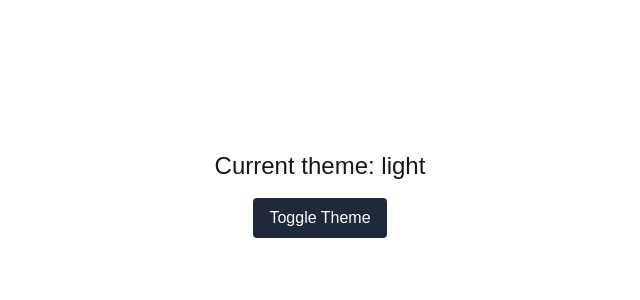
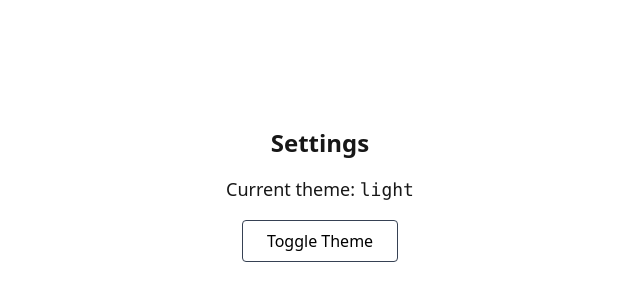
Before and after one commit to garybayes/saas-app, a Next.js app: page /settings in a window 1280 px wide. Shown: the part 206-506 px from the top of the page, without its empty margins (320-960 px from the left). Built offline with nearby package versions, Linux system fonts and the light colour scheme; no server answers; the database is empty.

Commit message:
Sprint 1 complete: TypeScript conversion, ThemeProvider, settings page, Tailwind dark mode, Prisma client

```diff
--- /dev/null
+++ b/src/app/api/theme/route.ts
@@ -0,0 +1,51 @@
+import { NextRequest, NextResponse } from "next/server";
+import { prisma } from "@/lib/prisma";
+
+interface ThemeRequestBody {
+  userId?: string;
+  theme?: "light" | "dark";
+}
+
+// GET: fetch current theme
+export async function GET(req: NextRequest) {
+  const userId = req.nextUrl.searchParams.get("userId") || "user-001";
+
+  try {
+    const user = await prisma.user.findUnique({
+      where: { id: userId },
+      select: { theme: true },
+    });
+
+    return NextResponse.json({
+      theme: user?.theme || "light",
+    });
+  } catch (error) {
+    console.error("GET /api/theme error:", error);
+    return NextResponse.json({ theme: "light" }, { status: 500 });
+  }
+}
+
+// POST: update theme
+export async function POST(req: NextRequest) {
+  try {
+    const body: ThemeRequestBody = await req.json();
+    const userId = body.userId || "user-001";
+    const theme = body.theme || "light";
+
+    // Upsert ensures user exists
+    const user = await prisma.user.upsert({
+      where: { id: userId },
+      update: { theme },
+      create: {
+        id: userId,
+        email: "user@example.com", // placeholder, required by schema
+        theme,
+      },
+    });
+
+    return NextResponse.json({ theme: user.theme });
+  } catch (error) {
+    console.error("POST /api/theme error:", error);
+    return NextResponse.json({ theme: "light" }, { status: 500 });
+  }
+}
--- a/src/app/globals.css
+++ b/src/app/globals.css
@@ -1,22 +1,44 @@
+/* Tailwind base imports */
 @import "tailwindcss";
 
 @tailwind base;
 @tailwind components;
 @tailwind utilities;
 
+/* Root variables for light mode */
 :root {
   --background: #ffffff;
   --foreground: #171717;
+  --font-sans: ui-sans-serif, system-ui, sans-serif;
+  --font-mono: ui-monospace, SFMono-Regular, Menlo, Monaco, Consolas, "Courier New", monospace;
 }
 
+/* Dark mode variables — activated by .dark class on <html> */
 .dark {
   --background: #0a0a0a;
   --foreground: #ededed;
 }
 
+/* Apply variables to body */
 body {
   background-color: var(--background);
   color: var(--foreground);
-  font-family: Arial, Helvetica, sans-serif;
+  font-family: var(--font-sans);
+  margin: 0;
+  padding: 0;
   transition: background-color 0.3s ease, color 0.3s ease;
 }
+
+/* Smooth transition for Tailwind utilities */
+html {
+  transition: background-color 0.3s ease, color 0.3s ease;
+}
+
+/* Example: custom class using variables */
+.bg-custom {
+  background-color: var(--background);
+}
+
+.text-custom {
+  color: var(--foreground);
+}
--- a/src/app/layout.tsx
+++ b/src/app/layout.tsx
@@ -1,35 +1,19 @@
 "use client";
 
 import "./globals.css";
-import { useEffect, useState } from "react";
+import { ThemeProvider } from "@/components/ThemeProvider";
+import { ReactNode } from "react";
 
-export default function RootLayout({ children }) {
-  const [theme, setTheme] = useState("light");
+interface RootLayoutProps {
+  children: ReactNode;
+}
 
-  useEffect(() => {
-    // Load from localStorage or server
-    const saved = localStorage.getItem("theme") || "light";
-    setTheme(saved);
-
-    if (saved === "dark") {
-      document.documentElement.classList.add("dark");
-    } else {
-      document.documentElement.classList.remove("dark");
-    }
-  }, []);
-
-  // Sync with state changes from Settings
-  useEffect(() => {
-    if (theme === "dark") {
-      document.documentElement.classList.add("dark");
-    } else {
-      document.documentElement.classList.remove("dark");
-    }
-  }, [theme]);
-
+export default function RootLayout({ children }: RootLayoutProps) {
   return (
-    <html lang="en">
-      <body className="antialiased">{children}</body>
+    <html lang="en" className="antialiased">
+      <body className="font-sans transition-colors duration-300">
+        <ThemeProvider>{children}</ThemeProvider>
+      </body>
     </html>
   );
 }
--- a/src/app/output.css
+++ b/src/app/output.css
@@ -12,8 +12,6 @@
     --color-slate-800: oklch(27.9% 0.041 260.031);
     --color-gray-100: oklch(96.7% 0.003 264.542);
     --color-gray-200: oklch(92.8% 0.006 264.531);
-    --color-gray-400: oklch(70.7% 0.022 261.325);
-    --color-gray-500: oklch(55.1% 0.027 264.364);
     --color-gray-700: oklch(37.3% 0.034 259.733);
     --color-gray-800: oklch(27.8% 0.033 256.848);
     --color-gray-900: oklch(21% 0.034 264.665);
@@ -27,6 +25,8 @@
     --text-base--line-height: calc(1.5 / 1);
     --text-lg: 1.125rem;
     --text-lg--line-height: calc(1.75 / 1.125);
+    --text-xl: 1.25rem;
+    --text-xl--line-height: calc(1.75 / 1.25);
     --text-2xl: 1.5rem;
     --text-2xl--line-height: calc(2 / 1.5);
     --text-3xl: 1.875rem;
@@ -223,6 +223,9 @@
   .inline-flex {
     display: inline-flex;
   }
+  .table {
+    display: table;
+  }
   .h-5 {
     height: calc(var(--spacing) * 5);
   }
@@ -241,6 +244,9 @@
   .max-w-3xl {
     max-width: var(--container-3xl);
   }
+  .border-collapse {
+    border-collapse: collapse;
+  }
   .translate-x-0 {
     --tw-translate-x: calc(var(--spacing) * 0);
     translate: var(--tw-translate-x) var(--tw-translate-y);
@@ -251,6 +257,9 @@
   }
   .transform {
     transform: var(--tw-rotate-x,) var(--tw-rotate-y,) var(--tw-rotate-z,) var(--tw-skew-x,) var(--tw-skew-y,);
+  }
+  .resize {
+    resize: both;
   }
   .list-inside {
     list-style-position: inside;
@@ -311,17 +320,23 @@
     --tw-border-style: solid;
     border-style: solid;
   }
+  .border-black {
+    border-color: var(--color-black);
+  }
   .border-black\/\[\.08\] {
     border-color: color-mix(in srgb, #000 8%, transparent);
     @supports (color: color-mix(in lab, red, red)) {
       border-color: color-mix(in oklab, var(--color-black) 8%, transparent);
     }
   }
-  .border-gray-400 {
-    border-color: var(--color-gray-400);
+  .border-gray-700 {
+    border-color: var(--color-gray-700);
   }
   .border-transparent {
     border-color: transparent;
+  }
+  .bg-black {
+    background-color: var(--color-black);
   }
   .bg-black\/\[\.05\] {
     background-color: color-mix(in srgb, #000 5%, transparent);
@@ -340,9 +355,6 @@
   }
   .bg-gray-700 {
     background-color: var(--color-gray-700);
-  }
-  .bg-gray-800 {
-    background-color: var(--color-gray-800);
   }
   .bg-white {
     background-color: var(--color-white);
@@ -368,11 +380,11 @@
   .px-4 {
     padding-inline: calc(var(--spacing) * 4);
   }
-  .px-5 {
-    padding-inline: calc(var(--spacing) * 5);
-  }
   .px-6 {
     padding-inline: calc(var(--spacing) * 6);
+  }
+  .py-0 {
+    padding-block: calc(var(--spacing) * 0);
   }
   .py-0\.5 {
     padding-block: calc(var(--spacing) * 0.5);
@@ -415,6 +427,10 @@
     font-size: var(--text-sm);
     line-height: calc(var(--spacing) * 6);
   }
+  .text-xl {
+    font-size: var(--text-xl);
+    line-height: var(--tw-leading, var(--text-xl--line-height));
+  }
   .font-bold {
     --tw-font-weight: var(--font-weight-bold);
     font-weight: var(--font-weight-bold);
@@ -431,17 +447,20 @@
     --tw-tracking: -.01em;
     letter-spacing: -.01em;
   }
+  .text-black {
+    color: var(--color-black);
+  }
   .text-blue-600 {
     color: var(--color-blue-600);
-  }
-  .text-gray-800 {
-    color: var(--color-gray-800);
   }
   .text-gray-900 {
     color: var(--color-gray-900);
   }
   .text-white {
     color: var(--color-white);
+  }
+  .underline {
+    text-decoration-line: underline;
   }
   .antialiased {
     -webkit-font-smoothing: antialiased;
@@ -462,6 +481,13 @@
     --tw-ring-offset-width: 2px;
     --tw-ring-offset-shadow: var(--tw-ring-inset,) 0 0 0 var(--tw-ring-offset-width) var(--tw-ring-offset-color);
   }
+  .outline {
+    outline-style: var(--tw-outline-style);
+    outline-width: 1px;
+  }
+  .filter {
+    filter: var(--tw-blur,) var(--tw-brightness,) var(--tw-contrast,) var(--tw-grayscale,) var(--tw-hue-rotate,) var(--tw-invert,) var(--tw-saturate,) var(--tw-sepia,) var(--tw-drop-shadow,);
+  }
   .transition {
     transition-property: color, background-color, border-color, outline-color, text-decoration-color, fill, stroke, --tw-gradient-from, --tw-gradient-via, --tw-gradient-to, opacity, box-shadow, transform, translate, scale, rotate, filter, -webkit-backdrop-filter, backdrop-filter, display, content-visibility, overlay, pointer-events;
     transition-timing-function: var(--tw-ease, var(--default-transition-timing-function));
@@ -475,10 +501,6 @@
   .duration-300 {
     --tw-duration: 300ms;
     transition-duration: 300ms;
-  }
-  .duration-500 {
-    --tw-duration: 500ms;
-    transition-duration: 500ms;
   }
   .hover\:border-transparent {
     &:hover {
@@ -505,6 +527,13 @@
     &:hover {
       @media (hover: hover) {
         background-color: var(--color-blue-600);
+      }
+    }
+  }
+  .hover\:bg-gray-200 {
+    &:hover {
+      @media (hover: hover) {
+        background-color: var(--color-gray-200);
       }
     }
   }
@@ -568,11 +597,6 @@
       width: 158px;
     }
   }
-  .dark\:border-gray-500 {
-    @media (prefers-color-scheme: dark) {
-      border-color: var(--color-gray-500);
-    }
-  }
   .dark\:border-white\/\[\.145\] {
     @media (prefers-color-scheme: dark) {
       border-color: color-mix(in srgb, #fff 14.499999999999998%, transparent);
@@ -581,14 +605,9 @@
       }
     }
   }
-  .dark\:bg-gray-200 {
+  .dark\:bg-gray-800 {
     @media (prefers-color-scheme: dark) {
-      background-color: var(--color-gray-200);
-    }
-  }
-  .dark\:bg-gray-700 {
-    @media (prefers-color-scheme: dark) {
-      background-color: var(--color-gray-700);
+      background-color: var(--color-gray-800);
     }
   }
   .dark\:bg-gray-900 {
@@ -609,14 +628,14 @@
       }
     }
   }
-  .dark\:text-black {
-    @media (prefers-color-scheme: dark) {
-      color: var(--color-black);
-    }
-  }
   .dark\:text-gray-100 {
     @media (prefers-color-scheme: dark) {
       color: var(--color-gray-100);
+    }
+  }
+  .dark\:text-white {
+    @media (prefers-color-scheme: dark) {
+      color: var(--color-white);
     }
   }
   .dark\:invert {
@@ -643,10 +662,21 @@
       }
     }
   }
+  .dark\:hover\:bg-gray-700 {
+    @media (prefers-color-scheme: dark) {
+      &:hover {
+        @media (hover: hover) {
+          background-color: var(--color-gray-700);
+        }
+      }
+    }
+  }
 }
 :root {
   --background: #ffffff;
   --foreground: #171717;
+  --font-sans: ui-sans-serif, system-ui, sans-serif;
+  --font-mono: ui-monospace, SFMono-Regular, Menlo, Monaco, Consolas, "Courier New", monospace;
 }
 .dark {
   --background: #0a0a0a;
@@ -655,8 +685,19 @@
 body {
   background-color: var(--background);
   color: var(--foreground);
-  font-family: Arial, Helvetica, sans-serif;
+  font-family: var(--font-sans);
+  margin: 0;
+  padding: 0;
   transition: background-color 0.3s ease, color 0.3s ease;
+}
+html {
+  transition: background-color 0.3s ease, color 0.3s ease;
+}
+.bg-custom {
+  background-color: var(--background);
+}
+.text-custom {
+  color: var(--foreground);
 }
 @property --tw-translate-x {
   syntax: "*";
@@ -771,9 +812,10 @@ body {
   inherits: false;
   initial-value: 0 0 #0000;
 }
-@property --tw-duration {
+@property --tw-outline-style {
   syntax: "*";
   inherits: false;
+  initial-value: solid;
 }
 @property --tw-blur {
   syntax: "*";
@@ -828,6 +870,10 @@ body {
   syntax: "*";
   inherits: false;
 }
+@property --tw-duration {
+  syntax: "*";
+  inherits: false;
+}
 @layer properties {
   @supports ((-webkit-hyphens: none) and (not (margin-trim: inline))) or ((-moz-orient: inline) and (not (color:rgb(from red r g b)))) {
     *, ::before, ::after, ::backdrop {
@@ -856,7 +902,7 @@ body {
       --tw-ring-offset-width: 0px;
       --tw-ring-offset-color: #fff;
       --tw-ring-offset-shadow: 0 0 #0000;
-      --tw-duration: initial;
+      --tw-outline-style: solid;
       --tw-blur: initial;
       --tw-brightness: initial;
       --tw-contrast: initial;
@@ -870,6 +916,7 @@ body {
       --tw-drop-shadow-color: initial;
       --tw-drop-shadow-alpha: 100%;
       --tw-drop-shadow-size: initial;
+      --tw-duration: initial;
     }
   }
 }
--- a/src/app/settings/page.jsx
+++ /dev/null
@@ -1,36 +0,0 @@
-"use client";
-import { useState, useEffect } from "react";
-
-export default function SettingsPage() {
-  const [theme, setTheme] = useState("light");
-
-  useEffect(() => {
-    const stored = localStorage.getItem("theme");
-    if (stored) setTheme(stored);
-  }, []);
-
-  const toggleTheme = async () => {
-    const newTheme = theme === "light" ? "dark" : "light";
-    setTheme(newTheme);
-    localStorage.setItem("theme", newTheme);
-    document.documentElement.classList.toggle("dark", newTheme === "dark");
-
-    await fetch("/api/theme", {
-      method: "PATCH",
-      headers: { "Content-Type": "application/json" },
-      body: JSON.stringify({ theme: newTheme }),
-    });
-  };
-
-  return (
-    <main className="min-h-screen flex flex-col items-center justify-center">
-      <h1 className="text-2xl mb-4">Current theme: {theme}</h1>
-      <button
-        onClick={toggleTheme}
-        className="px-4 py-2 rounded bg-gray-800 text-white dark:bg-gray-200 dark:text-black transition"
-      >
-        Toggle Theme
-      </button>
-    </main>
-  );
-}
--- /dev/null
+++ b/src/app/settings/page.tsx
@@ -0,0 +1,28 @@
+"use client";
+
+import { useTheme } from "@/components/ThemeProvider";
+
+export default function SettingsPage() {
+  const { theme, toggleTheme } = useTheme();
+
+  return (
+    <div className="flex flex-col items-center justify-center min-h-screen p-6 bg-custom text-custom transition-colors duration-300">
+      <h1 className="text-2xl font-bold mb-4">Settings</h1>
+
+      <p className="mb-4 text-lg">
+        Current theme: <span className="font-mono">{theme}</span>
+      </p>
+
+      <button
+        className="px-6 py-2 rounded border border-gray-700
+                   bg-white text-black
+                   dark:bg-gray-800 dark:text-white
+                   hover:bg-gray-200 dark:hover:bg-gray-700
+                   transition-colors duration-300"
+        onClick={toggleTheme}
+      >
+        Toggle Theme
+      </button>
+    </div>
+  );
+}
--- /dev/null
+++ b/src/components/ThemeProvider.tsx
@@ -0,0 +1,60 @@
+"use client";
+
+import React, { createContext, useContext, useEffect, useState } from "react";
+
+type Theme = "light" | "dark";
+
+interface ThemeContextType {
+  theme: Theme;
+  toggleTheme: () => void;
+}
+
+const ThemeContext = createContext<ThemeContextType>({
+  theme: "light",
+  toggleTheme: () => {},
+});
+
+export const useTheme = () => useContext(ThemeContext);
+
+export const ThemeProvider: React.FC<{ children: React.ReactNode }> = ({ children }) => {
+  const [theme, setTheme] = useState<Theme>("light");
+
+  // Load initial theme from DB on mount
+  useEffect(() => {
+    const fetchTheme = async () => {
+      try {
+        const res = await fetch("/api/theme?userId=user-001");
+        const data = await res.json();
+        const dbTheme: Theme = data.theme === "dark" ? "dark" : "light";
+        setTheme(dbTheme);
+        document.documentElement.classList.toggle("dark", dbTheme === "dark");
+      } catch (err) {
+        console.error("Failed to fetch theme:", err);
+      }
+    };
+    fetchTheme();
+  }, []);
+
+  // Toggle theme locally and update DB
+  const toggleTheme = async () => {
+    const newTheme: Theme = theme === "light" ? "dark" : "light";
+    setTheme(newTheme);
+    document.documentElement.classList.toggle("dark", newTheme === "dark");
+
+    try {
+      await fetch("/api/theme", {
+        method: "POST",
+        headers: { "Content-Type": "application/json" },
+        body: JSON.stringify({ userId: "user-001", theme: newTheme }),
+      });
+    } catch (err) {
+      console.error("Failed to update theme:", err);
+    }
+  };
+
+  return (
+    <ThemeContext.Provider value={{ theme, toggleTheme }}>
+      {children}
+    </ThemeContext.Provider>
+  );
+};
--- /dev/null
+++ b/src/lib/prisma.ts
@@ -0,0 +1,15 @@
+import { PrismaClient } from "@prisma/client";
+
+declare global {
+  // Prevent multiple instances of Prisma Client in development
+  // (important for Next.js hot reload)
+  var prisma: PrismaClient | undefined;
+}
+
+export const prisma =
+  global.prisma ||
+  new PrismaClient({
+    log: ["query", "info", "warn", "error"],
+  });
+
+if (process.env.NODE_ENV !== "production") global.prisma = prisma;
```
Also changed, not shown: src/app/api/theme/route.js (deleted, +0 -24 lines).
